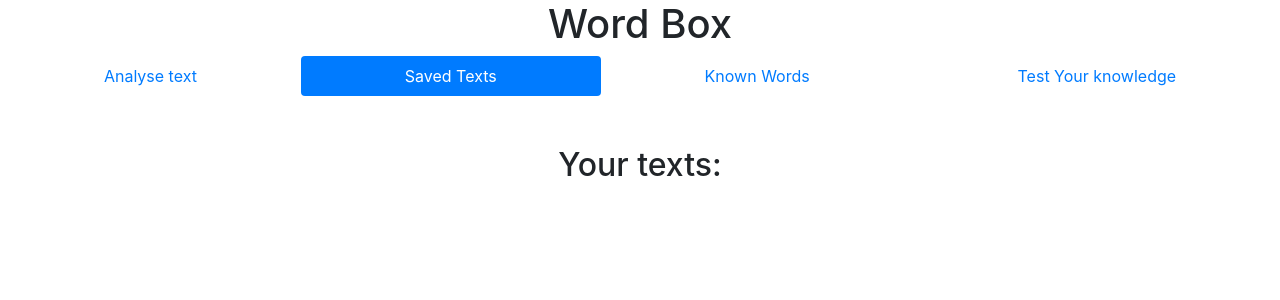
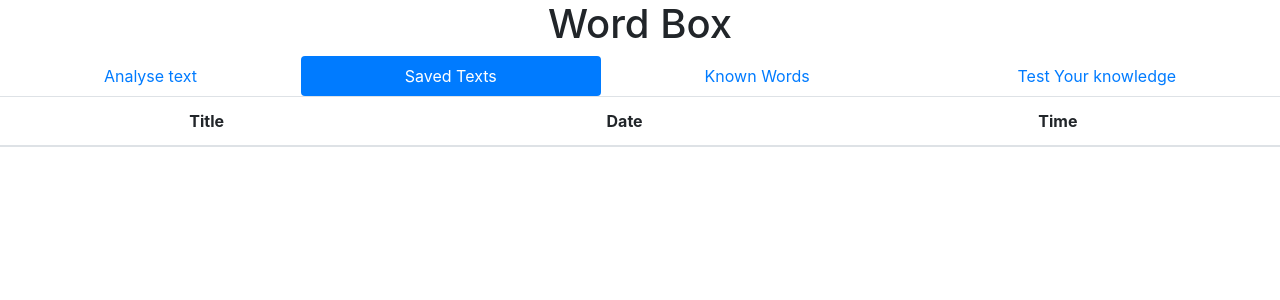
Before and after one commit to tommcandrew/Word-Box, a React (Create React App) app: page / in a window 1280 px wide. Both pictures are taken after a click on the tab "Saved Texts". Shown: the top 300 px of the page. Built offline with nearby package versions, Linux system fonts and the light colour scheme.

Commit message:
catalogue now table with delete buttons

```diff
--- a/src/App.js
+++ b/src/App.js
@@ -95,6 +95,18 @@ class App extends React.Component {
       this.setState(
         {savedTexts: ''}
         )
+    }
+  }
+
+  deleteFromCatalogue = (e) => {
+    let textId = e.target.parentElement.parentElement.id
+    let savedTexts = JSON.parse(localStorage.getItem('savedTexts'))
+    for (let i = 0; i < savedTexts.length; i++) {
+      if (savedTexts[i].timeAndDate === textId) {
+        savedTexts.splice(i, 1)
+      }
+      localStorage.setItem('savedTexts', JSON.stringify(savedTexts))
+      this.componentWillMount()
     }
   }
 
@@ -207,7 +219,7 @@ render() {
             deleteText={this.deleteText} />
         </Tab>
         <Tab eventKey='TextCatalogue' title='Saved Texts'>
-          <TextCatalogue savedTexts={this.state.savedTexts} goToReader={this.goToReader}/>
+          <TextCatalogue savedTexts={this.state.savedTexts} goToReader={this.goToReader} deleteFromCatalogue={this.deleteFromCatalogue}/>
         </Tab>
         <Tab eventKey='WordList' title='Known Words'>
           <WordListDisplay
--- a/src/Components/TextCatalogue.js
+++ b/src/Components/TextCatalogue.js
@@ -2,46 +2,47 @@ import React from 'react'
 
 const TextCatalogue = (props) => {
 
-const listStyle = {
-    listStyleType: 'none'
+const closeButtonStyle = {
+    fontSize: '20px',
+    color: 'red',
+    cursor: 'pointer'
 }
 
-const textCatalogueStyle = {
-    marginBottom: '50px'
-}
-
-const headingStyle = {
-    paddingTop: '50px',
-    paddingBottom: '25px'
-}
-
-const linkStyle = {
-    fontSize: '30px'
-}
-
-const linkDivStyle = {
-    paddingBottom: '25px'
-}
+var del = document.createElement("span");
+	del.innerHTML = "x";
+	del.setAttribute("title", "Remove item")
 
 if (props.savedTexts !== '') {
 
-var textsArray = props.savedTexts.map(function(item, index){
-    return (
-        <div key={item.timeAndDate} style={linkDivStyle}>
-            <ul style={listStyle}>
-                <li>{item.timeAndDate}</li>
-                <li><a style={linkStyle} href='#/' onClick={props.goToReader} id={item.title}>{item.title}</a></li>
-            </ul>
-        </div>
-    )
-})
+    var textsArray = props.savedTexts.map(function(item, index){
+        let textDate = item.timeAndDate.substr(9)
+        let textTime = item.timeAndDate.slice(0, 8)
+        return (
+            <tr key={item.timeAndDate} id={item.timeAndDate}>
+                <th><a href='#/' onClick={props.goToReader} id={item.title}>{item.title}</a></th>
+                <th>{textDate}</th>
+                <th>{textTime}</th>
+                <th><span style={closeButtonStyle} onClick={props.deleteFromCatalogue} title='Delete'>      &times;</span></th>
+            </tr>
+        )
+    })
 }
 
 return (
-    <div style={textCatalogueStyle}>
-        <h2 style={headingStyle}>Your texts: </h2>
-        <div>{textsArray}</div>
-    </div>
+
+    <table className='table'>
+        <thead>
+            <tr>
+                <th scope="col">Title</th>
+                <th scope="col">Date</th>
+                <th scope="col">Time</th>
+            </tr>
+        </thead>
+        <tbody>
+            {textsArray}
+        </tbody>
+    </table>
+
 )
 }
 
```
